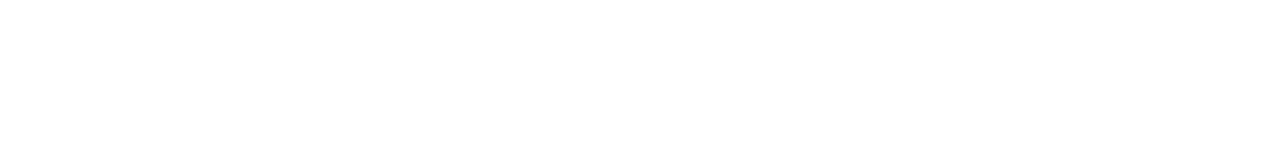
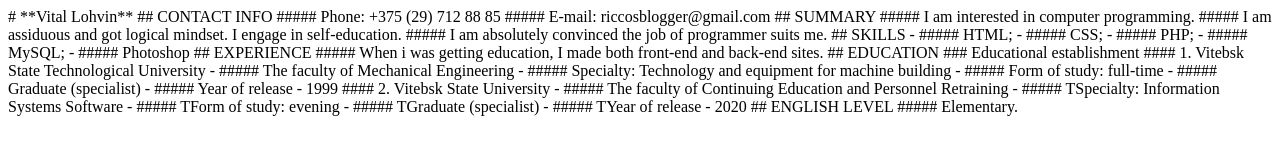
Before and after one commit to Riccosblogger/rsschool-cv, a plain HTML site: page index.html in a window 1280 px wide. Drawn offline with Linux system fonts and the light colour scheme.

Commit message:
docs: add content

```diff
--- a/index.html
+++ b/index.html
@@ -2,10 +2,49 @@
 <html lang="ru">
 <head>
     <meta charset="UTF-8">
-    <title>Document</title>
+    <title>rsschool-cv</title>
     <link rel="stylesheet" href="style.css">
 </head>
 <body>
+    # **Vital Lohvin**
 
+## CONTACT INFO
+##### Phone: +375 (29) 712 88 85
+##### E-mail: riccosblogger@gmail.com
+
+## SUMMARY
+##### I am interested in computer programming.
+##### I am assiduous and got logical mindset. I engage in self-education.
+##### I am absolutely convinced the job of programmer suits me.
+
+## SKILLS
+- ##### HTML;
+- ##### CSS;
+- ##### PHP;
+- ##### MySQL;
+- ##### Photoshop
+
+## EXPERIENCE
+##### When i was getting education, I made both front-end and back-end sites.
+
+## EDUCATION
+### Educational establishment
+
+#### 1. Vitebsk State Technological University
+  -  ##### The faculty of Mechanical Engineering
+  -  ##### Specialty: Technology and equipment for machine building
+  -  ##### Form of study: full-time
+  -  ##### Graduate (specialist)
+  -  ##### Year of release - 1999
+
+#### 2. Vitebsk State University
+  -  ##### The faculty of Continuing Education and Personnel Retraining
+  -  ##### TSpecialty: Information Systems Software
+  -  ##### TForm of study: evening
+  -  ##### TGraduate (specialist)
+  -  ##### TYear of release - 2020
+
+## ENGLISH LEVEL
+##### Elementary.
 </body>
 </html>
```
